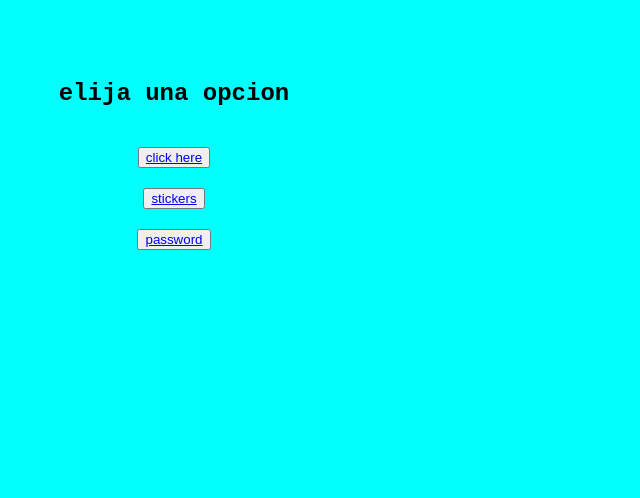
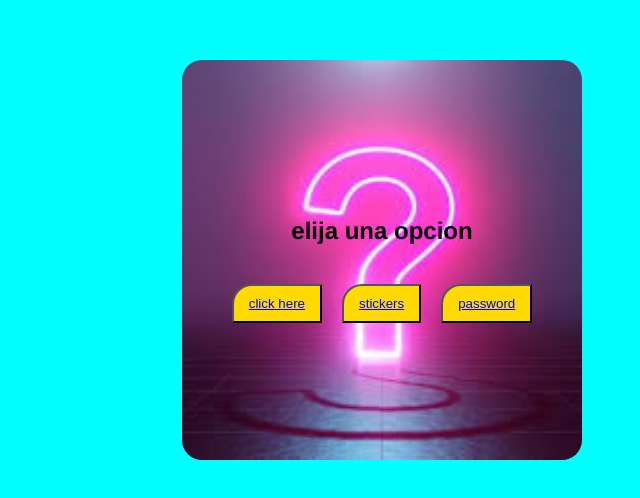
Before and after one commit to Mauricio087/desafio_condiciones, a plain HTML site: page portafolio.html in a window 1280 px wide. Shown: the part 140-638 px from the top of the page, without its empty margins (466-1106 px from the left). Drawn offline with Linux system fonts and the light colour scheme.

Commit message:
ajustes css y js

```diff
--- a/css/style.css
+++ b/css/style.css
@@ -1,7 +1,5 @@
 body{
     box-sizing: border-box;
-    font-family: 'Courier New', Courier, monospace;
-    font-style: normal;
     background-color: aqua;
     background-size: cover;
     background-position: center;
@@ -12,9 +10,33 @@ body{
     display: flex;
     align-items: center;
     flex-direction:column;
-    margin-top: 200px;
+    justify-content: center;
+    height: 50vh;
+    width: 50vh;
+    background-image: url(../css/img_porta/backbox.jfif);
+    background-size: cover;
+    background-position: center;
+    margin-left: 80vh;
+    margin-top: 25vh;
+    border-radius: 20px;
+
+}
+
+.btn-group {
+    display: flex;
+    flex-direction: row;
+    gap: 20px;
+    margin-top: 20px;
+
 }
 
 .btn{
-   margin-top: 20px;
+   padding: 10px 15px;
+   background-color: rgb(255, 217, 0);
+   border-top-left-radius: 20px;
+   cursor: pointer;
 }
+
+.text1{
+    font-family:'Franklin Gothic Medium', 'Arial Narrow', Arial, sans-serif;
+}
--- a/css/style1.css
+++ b/css/style1.css
@@ -36,3 +36,11 @@ h1{
     height: 300px;
     margin-top: 30px;
 }
+
+.btn{
+    padding: 10px 15px;
+    background-color: rgb(255, 217, 0);
+    border-top-left-radius: 20px;
+    cursor: pointer;
+    margin-top: 20px;
+}
--- a/css/style2.css
+++ b/css/style2.css
@@ -11,11 +11,7 @@ body{
     justify-content: center;
 }
 
-.container{
-    display: flex;
-    flex-direction: column;
-    align-items: center;
-}
+
 
 .fondo{
     background-image: url(../css/img2/fondo.jfif);
@@ -72,6 +68,16 @@ body{
     font-size: large;
 }
 .btnv{
-    color: rgb(2, 190, 80);
-    border-color: white;
+    color: rgb(12, 12, 12);
+    padding: 10px 15px;
+    background-color: rgb(255, 217, 0);
+    border-top-left-radius: 20px;
+    cursor: pointer;
 }
+
+section{
+    display: flex;
+    flex-direction: column;
+    align-items: center;
+    gap: 20px;
+}
--- a/css/style3.css
+++ b/css/style3.css
@@ -33,12 +33,22 @@ h2{
 }
 .text_mensaje{
     font-size: small;
-    text-shadow:
-    0 0 10px rgba(211, 210, 210, 0.8),
-    0 0 20px rgba(248, 246, 246, 0.6),
-    0 0 30px rgba(68, 62, 62, 0.4),
-    0 0 40px rgba(22, 17, 17, 0.2);
 }
 .boton_box{
     padding-bottom: 7px;
 }
+
+section{
+    display: flex;
+    flex-direction: column;
+    align-items: center;
+    gap: 20px;
+}
+
+.btn{
+    padding: 10px 15px;
+    background-color: rgb(11, 156, 192);
+    border-top-left-radius: 20px;
+    cursor: pointer;
+    margin-top: 20px;
+}
--- a/portafolio.html
+++ b/portafolio.html
@@ -8,10 +8,11 @@
 </head>
 <body>
     <section class="container">
-        <div>
+        <div class="text1">
           <h1>elija una opcion</h1>
         </div>
 
+        <div class="btn-group">
           <button class="btn">
               <a href="./index1.html">click here</a>
           </button>
@@ -23,6 +24,7 @@
           <button class="btn">
               <a href="./index3.html">password</a>
           </button>
+        </div>
     </section>
 </body>
 </html>
```
Also changed, not shown: index1.html (+5 -0 lines), index1.js (+4 -11 lines), index2.html (+7 -0 lines), index2.js (+4 -13 lines), index3.html (+8 -1 lines), index3.js (+8 -15 lines), css/img_porta/backbox.jfif (added). Lines whose indentation alone changed are shown as unchanged.
